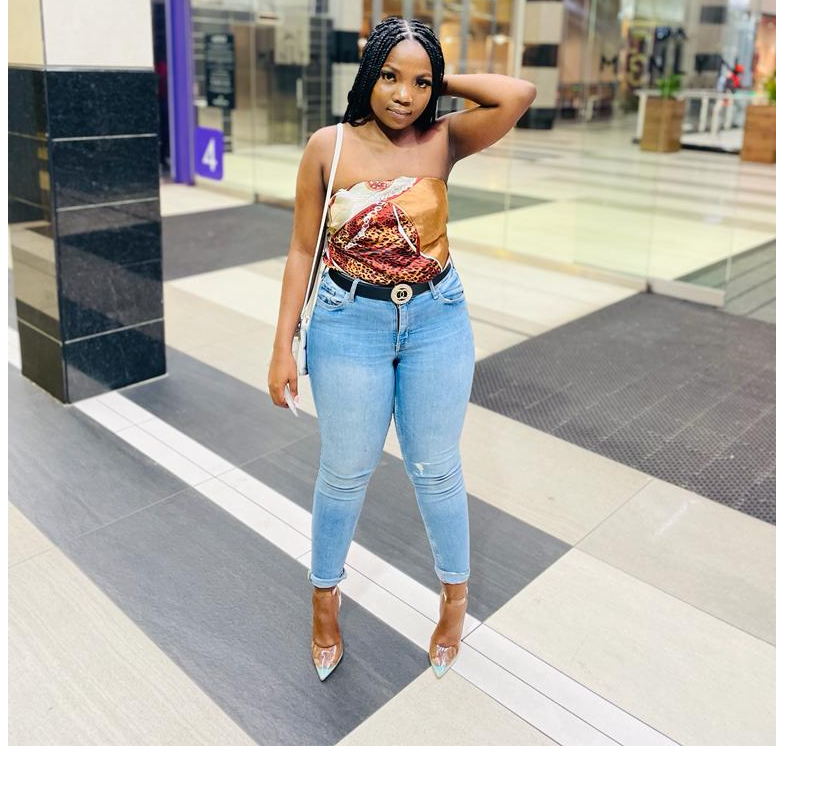
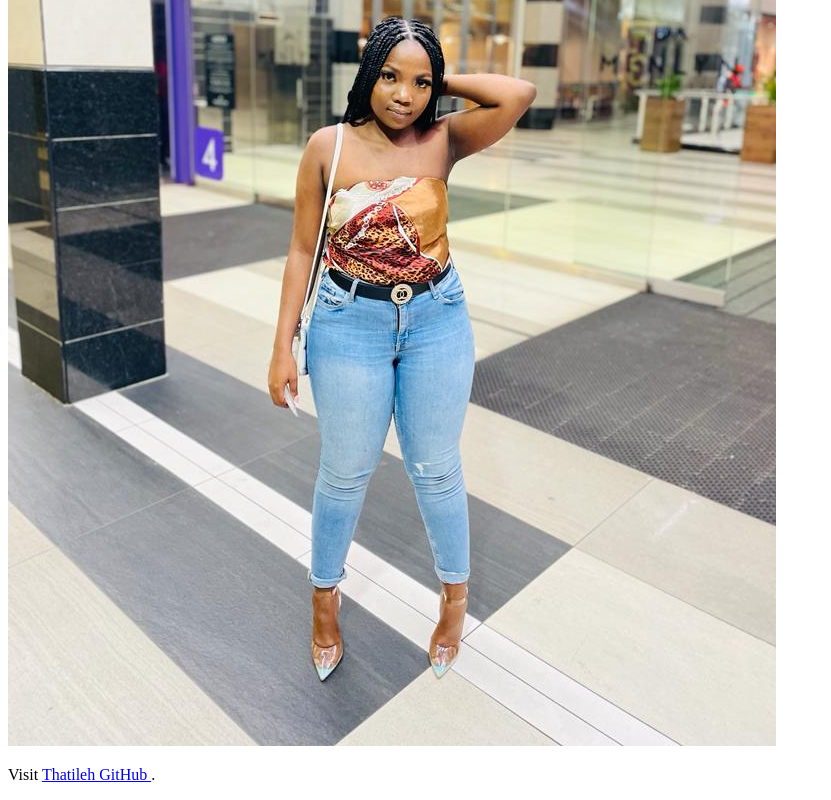
Before and after one commit to ThatiLeh/MissLeh, a plain HTML site: page index.html in a window 1280 px wide. Shown: the part 439-1239 px from the top of the page, without its empty margins (0-831 px from the left). Before the commit the page ends 1197 px from the top, so only its background shows below. Drawn offline with Linux system fonts and the light colour scheme.

Commit message:
Update index.html

```diff
--- a/index.html
+++ b/index.html
@@ -15,6 +15,10 @@
     <img src="62ee1731-47cc-467d-a554-8466943f32d1.jpeg" alt="Thati Lehoko">
 
 
+    <p>Visit <a href="
+https://thatileh.github.io/MissLeh/">Thatileh GitHub </a>.</ p>
+
+
 
 </body>
 </html>
```
